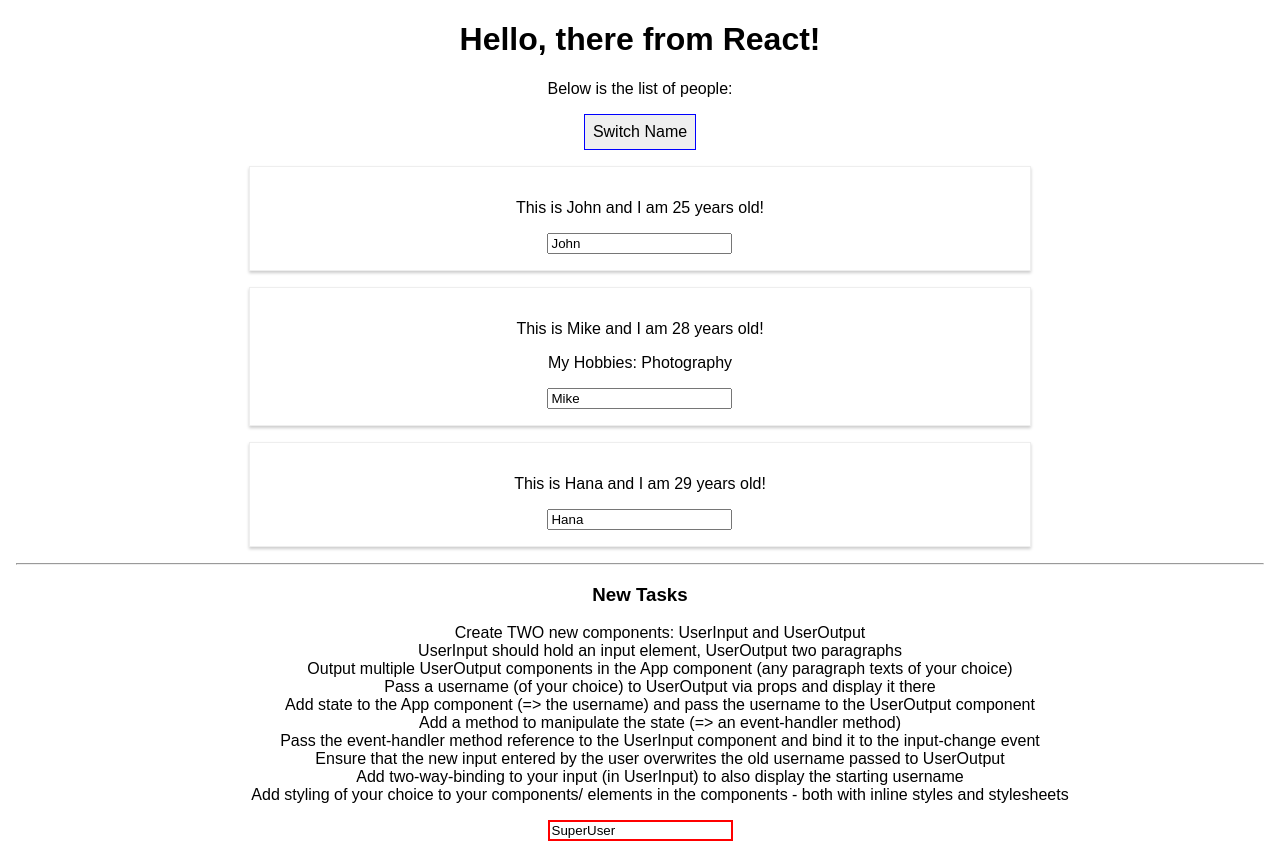
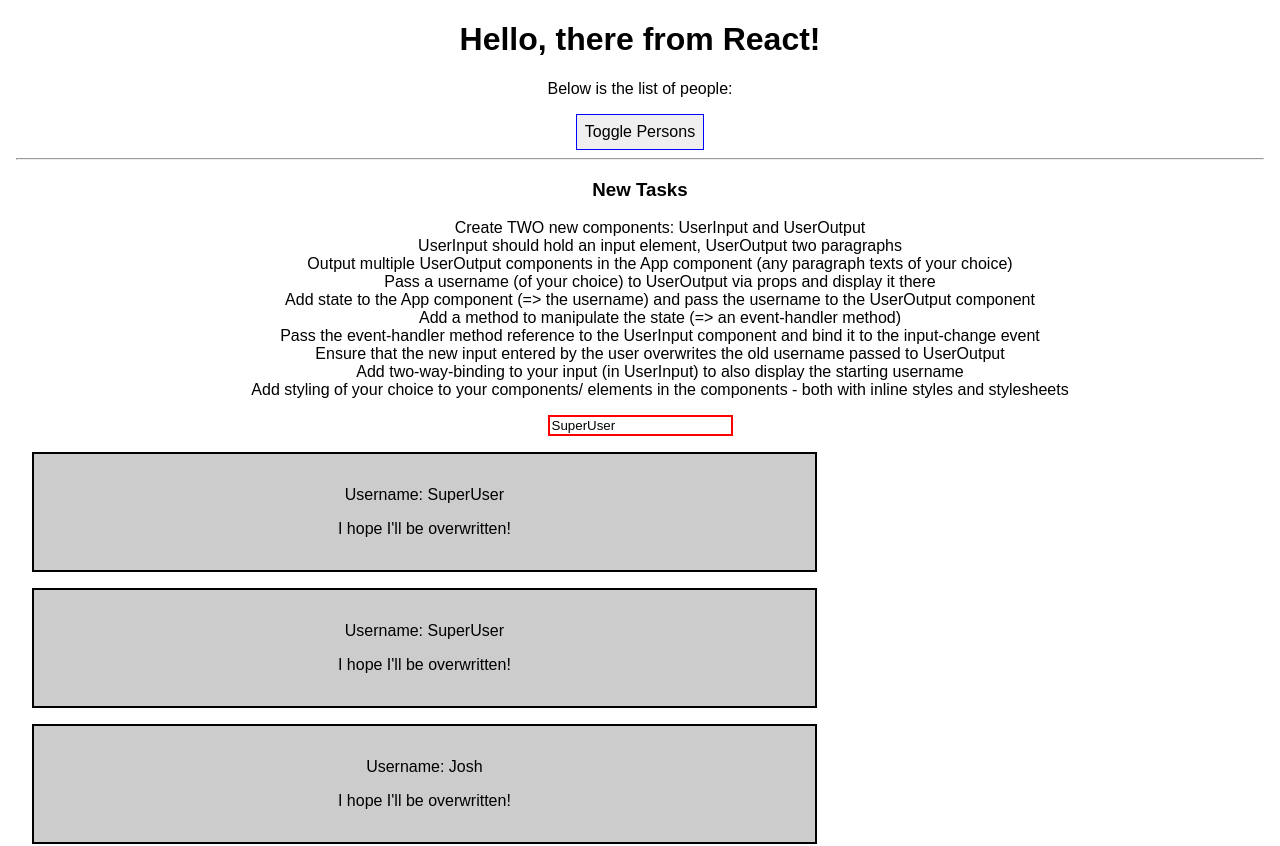
Before and after one commit to lntelliMed/react-complete-guide, a React (Create React App) app: page / in a window 1280 px wide. Shown: the top 846 px of the page. Built offline with nearby package versions, Linux system fonts and the light colour scheme.

Commit message:
Add toggle persons functionality

```diff
--- a/src/App.js
+++ b/src/App.js
@@ -11,7 +11,8 @@
       { name: 'Mike', age: 28 },
       { name: 'Hana', age:29}
     ],
-    username: 'SuperUser'
+    username: 'SuperUser',
+    showPersons: false
   }
 
   switchNameHandler = (newName) => {
@@ -39,6 +40,10 @@
     this.setState({ username: event.target.value });
   }
 
+  togglePersonsHandler = () => {
+    this.setState({ showPersons: ! this.state.showPersons });
+  }
+
   render() {
     const style = {
       backgroundColor: 'whilte',
@@ -53,10 +58,12 @@
         <p>Below is the list of people:</p>
         <button
           style={style}
-          onClick={() => this.switchNameHandler('John!!')}>Switch Name</button>
+          onClick={this.togglePersonsHandler}>Toggle Persons</button>
+          { this.state.showPersons ?
+            <div>
               <Person
                 name={this.state.persons[0].name}
-          age={this.state.persons[0].age}/>
+                age={this.state.persons[0].age} />
               <Person
                 name={this.state.persons[1].name}
                 age={this.state.persons[1].age}
@@ -64,8 +71,9 @@
                 click={this.switchNameHandler.bind(this, 'John!')}>My Hobbies: Photography</Person>
               <Person
                 name={this.state.persons[2].name}
-          age={this.state.persons[2].age}  />
-
+                age={this.state.persons[2].age} />
+            </div> : null
+          }
           <hr />
           <h3>New Tasks</h3>
           <ol>
```
Lines whose indentation alone changed are shown as unchanged.
